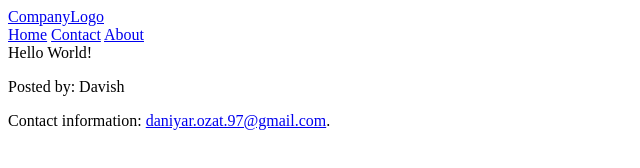
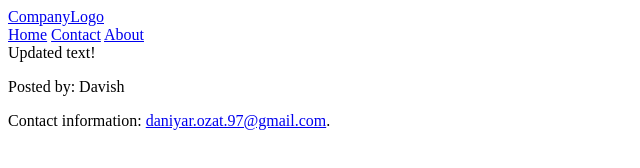
Before and after one commit to IDavishI/gittest, a plain HTML site: page index.html in a window 1280 px wide. Shown: the full height of the page, 0-640 px from the left. Drawn offline with Linux system fonts and the light colour scheme.

Commit message:
Change index text

```diff
--- a/index.html
+++ b/index.html
@@ -12,7 +12,7 @@
     <a href="#about">About</a>
   </div>
 </div>
-	Hello World!
+	Updated text!
 <footer>
   <p>Posted by: Davish</p>
   <p>Contact information: <a href="mailto:daniyar.ozat.97@gmail.com">
```
